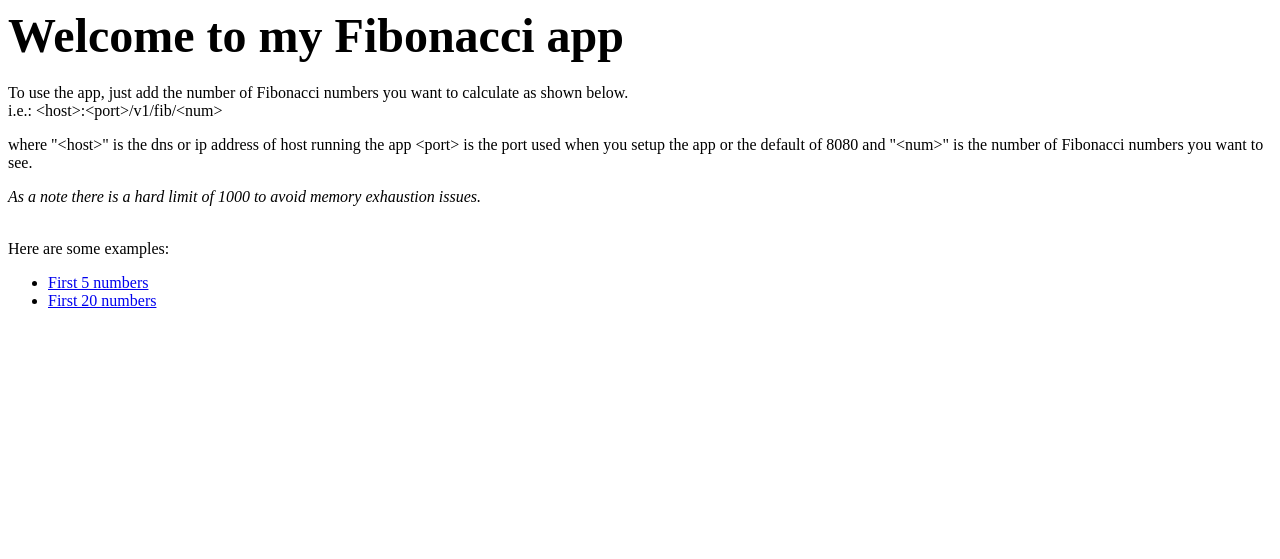
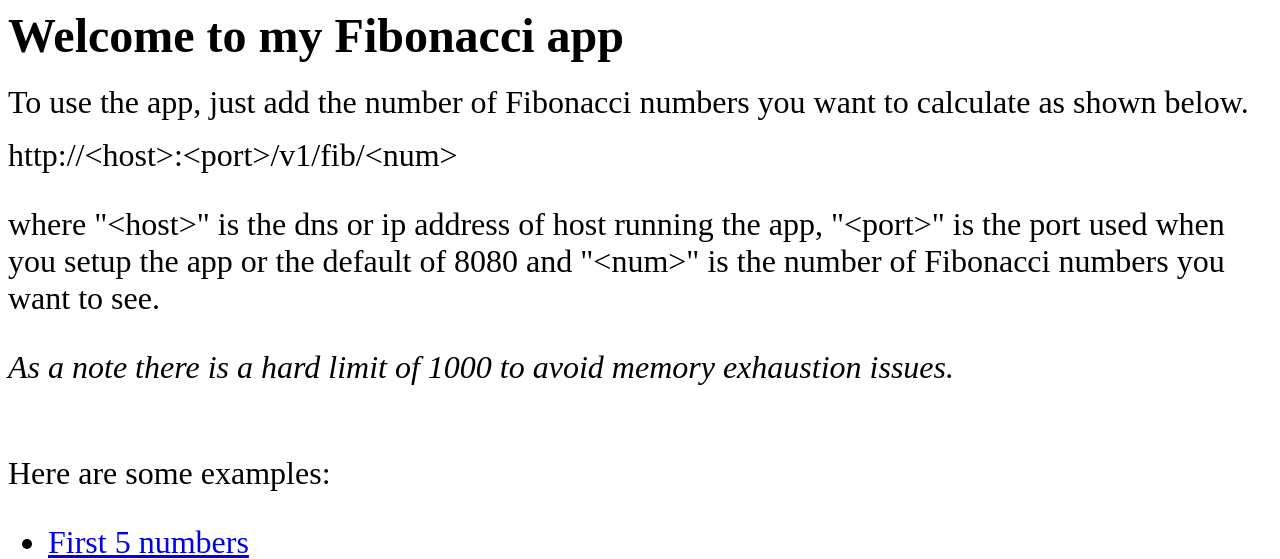
Before and after one commit to bhudlemeyer/fib, a Flask app: page / in a window 1280 px wide. Shown: the top 559 px of the page. Run offline with Flask 2, Linux system fonts and the light colour scheme.

Commit message:
fix index.html page spacing and size issues

```diff
--- a/app/templates/index.html
+++ b/app/templates/index.html
@@ -4,9 +4,9 @@
     </head>
     <body>
 	    <h1><font size= "+5">Welcome to my Fibonacci app</font></h1>
-        <p>To use the app, just add the number of Fibonacci numbers you want to calculate as shown below. <br>
-        i.e.:  &lt;host&gt;:&lt;port&gt;/v1/fib/&lt;num&gt;</p>
-        <p>where "&lt;host&gt;" is the dns or ip address of host running the app &lt;port&gt; is the port used when you setup the app or the default of 8080 and "&lt;num&gt;" is the number of Fibonacci numbers you want to see.</p>
+        <p><font size= "+3">To use the app, just add the number of Fibonacci numbers you want to calculate as shown below. <br>
+        <p>http://&lt;host&gt;:&lt;port&gt;/v1/fib/&lt;num&gt;</p>
+        <p>where "&lt;host&gt;" is the dns or ip address of host running the app, "&lt;port&gt;" is the port used when you setup the app or the default of 8080 and "&lt;num&gt;" is the number of Fibonacci numbers you want to see.</p>
 	<p><i>As a note there is a hard limit of 1000 to avoid memory exhaustion issues.</i>
         <p>
 	<br>
```
